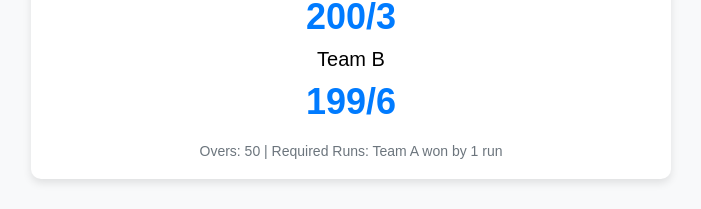
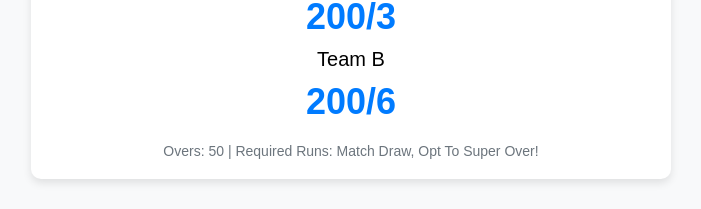
Before and after one commit to 08021976-22022006/CI-CD-DevOps-Practice, a plain HTML site: page index.html in a window 1280 px wide. Shown: the part 155-364 px from the top of the page, without its empty margins (289-990 px from the left). Drawn offline with Linux system fonts and the light colour scheme.

Commit message:
Match Draw Message!

```diff
--- a/index.html
+++ b/index.html
@@ -48,8 +48,8 @@
         <div class="team">Team A</div>
         <div class="score">200/3</div>
         <div class="team">Team B</div>
-        <div class="score">199/6</div>
-        <div class="details">Overs: 50 | Required Runs: Team A won by 1 run</div>
+        <div class="score">200/6</div>
+        <div class="details">Overs: 50 | Required Runs: Match Draw, Opt To Super Over!</div>
     </div>
 </body>
 </html>
```
